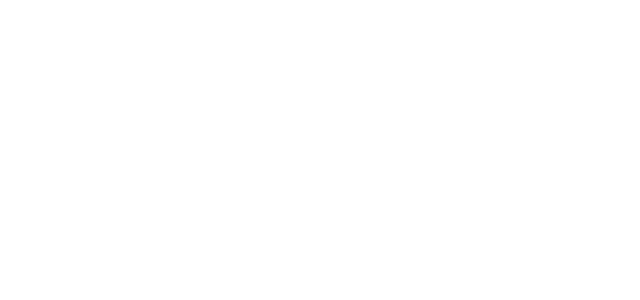
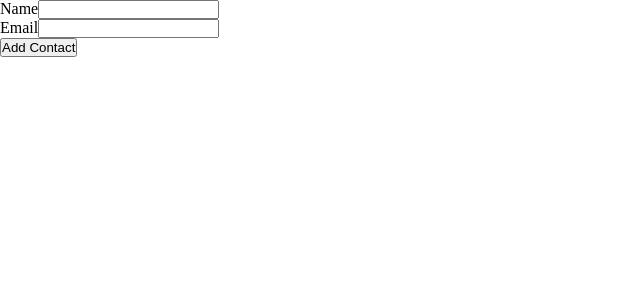
Before and after one commit to VahidTahmasebi/contact-list-react, a React (Create React App) app: page /add in a window 1280 px wide. Shown: the top 300 px of the page, without its empty margins (0-640 px from the left). Built offline with nearby package versions, Linux system fonts and the light colour scheme.

Commit message:
Add the AddContact component structure

```diff
--- a/src/App.js
+++ b/src/App.js
@@ -1,9 +1,15 @@
-import './App.css';
+import { BrowserRouter, Route, Routes } from "react-router-dom";
+import "./App.css";
+import AddContact from "./Components/AddContact/AddContact";
 
 function App() {
   return (
-    <div className="App">
-
+    <div className='App'>
+      <BrowserRouter>
+        <Routes>
+          <Route path='/add' element={<AddContact />} />
+        </Routes>
+      </BrowserRouter>
     </div>
   );
 }
--- /dev/null
+++ b/src/Components/AddContact/AddContact.js
@@ -0,0 +1,45 @@
+import { useState } from "react";
+
+const AddContact = () => {
+  const [contact, setContact] = useState({ name: "", email: "" });
+
+  const changeHandler = (e) => {
+    setContact({ ...contact, [e.target.name]: e.target.value });
+  };
+
+  const submitForm = (e) => {
+    // if the from values are empty, display a message
+    if (!contact.name || !contact.email) {
+      alert("all fields are mandatory");
+      return;
+    }
+    setContact({ name: "", email: "" });
+    e.preventDefault();
+  };
+
+  return (
+    <form onSubmit={submitForm}>
+      <div className='fromControl'>
+        <label>Name</label>
+        <input
+          type='text'
+          name='name'
+          value={contact.name}
+          onChange={changeHandler}
+        />
+      </div>
+      <div className='fromControl'>
+        <label>Email</label>
+        <input
+          type='text'
+          name='email'
+          value={contact.email}
+          onChange={changeHandler}
+        />
+      </div>
+      <button type='submit'>Add Contact</button>
+    </form>
+  );
+};
+
+export default AddContact;
```
